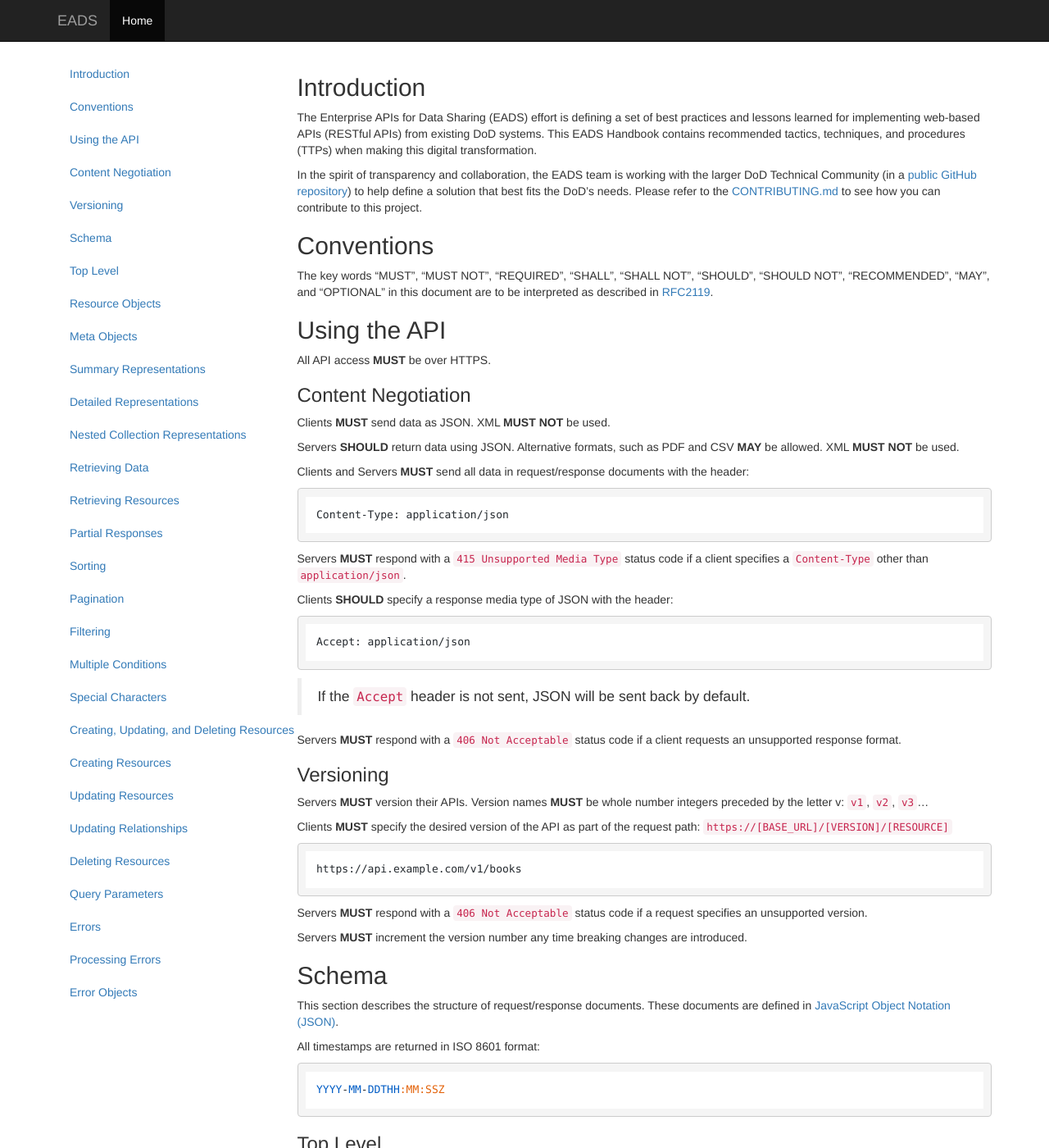
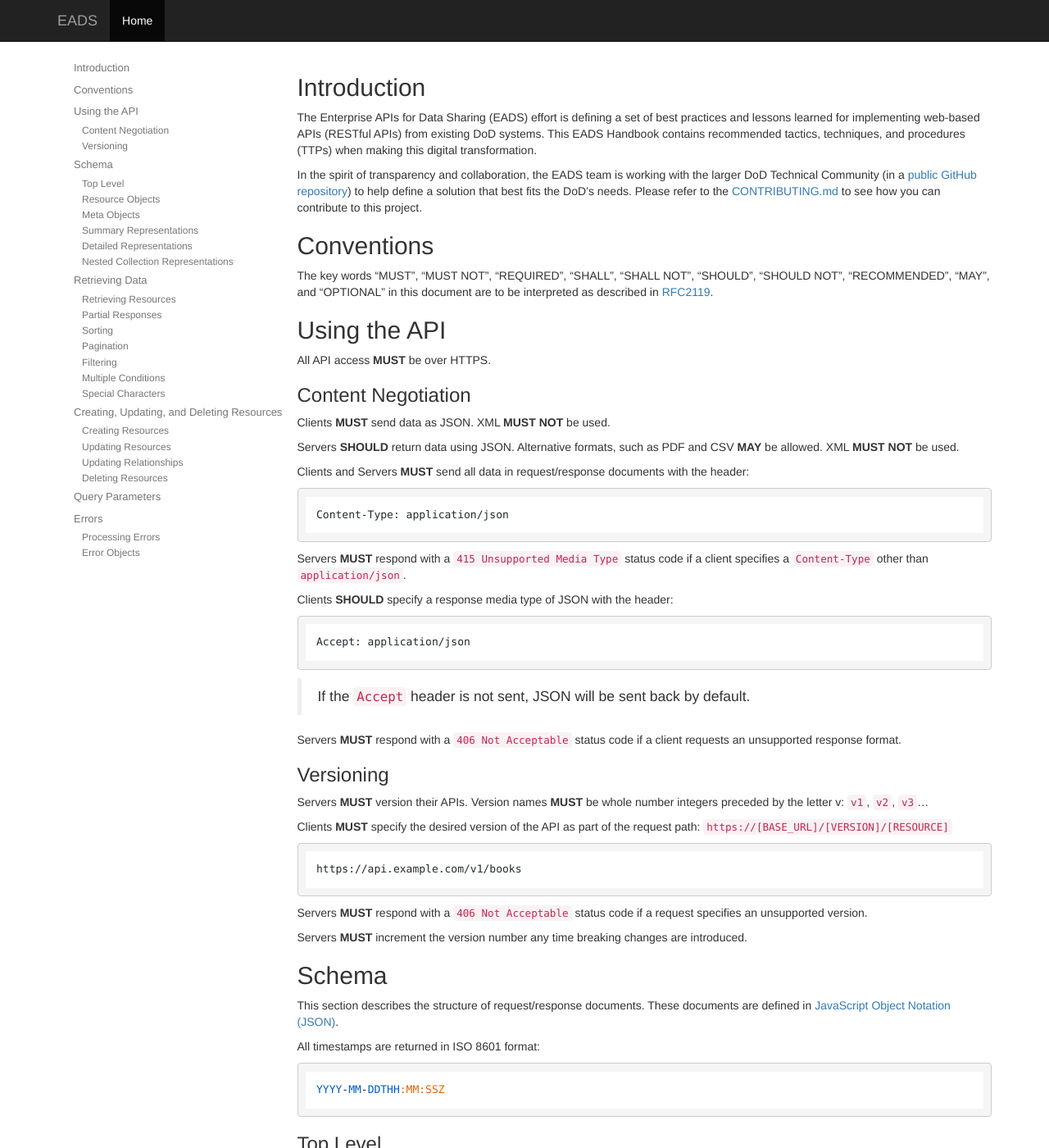
Before and after one commit to DoDCIO/eads, a Jekyll site: the page built from index.md, in a window 1280 px wide and 1400 px high. Shown: the whole window at 82% size. Built offline with Jekyll 4.4.1, drawn with Linux system fonts in a browser that asks for light colours; nearby versions of some CDN libraries.

Commit message:
adding navigation styles

```diff
--- a/_layouts/landing.html
+++ b/_layouts/landing.html
@@ -48,8 +48,8 @@
 
     <div class="container">
       <div class="row">
-        <div class="col-md-3 .scrollspy" role="complementary">
-          <nav id="document-outline" class="hidden-sm hidden-xs" data-spy="affix"></nav>
+        <div class="bs-docs-sidebar col-md-3" role="complementary">
+          <nav id="document-outline" class="document-outline hidden-sm hidden-xs" data-spy="affix"></nav>
         </div> <!-- /col-md-3 complementary -->
         <div class="col-md-9" role="main">
           <!-- Main jumbotron for a primary marketing message or call to action -->
--- a/stylesheets/eads.css
+++ b/stylesheets/eads.css
@@ -3,3 +3,18 @@ body {
   padding-bottom: 30px;
   position: relative;
 }
+
+.bs-docs-sidebar .nav>li>a{display:block;padding:4px 20px;font-size:13px;font-weight:500;color:#767676}
+.bs-docs-sidebar .nav>li>a:focus,.bs-docs-sidebar .nav>li>a:hover{padding-left:19px;color:#563d7c;text-decoration:none;background-color:transparent;border-left:1px solid #563d7c}
+.bs-docs-sidebar .nav>.active:focus>a,.bs-docs-sidebar .nav>.active:hover>a,.bs-docs-sidebar .nav>.active>a{padding-left:18px;font-weight:700;color:#563d7c;background-color:transparent;border-left:2px solid #563d7c}
+/*.bs-docs-sidebar .nav .nav{display:none;padding-bottom:10px}*/
+.bs-docs-sidebar .nav .nav>li>a{padding-top:1px;padding-bottom:1px;padding-left:30px;font-size:12px;font-weight:400}
+.bs-docs-sidebar .nav .nav>li>a:focus,.bs-docs-sidebar .nav .nav>li>a:hover{padding-left:29px}
+.bs-docs-sidebar .nav .nav>.active:focus>a,.bs-docs-sidebar .nav .nav>.active:hover>a,.bs-docs-sidebar .nav .nav>.active>a{padding-left:28px;font-weight:500}
+
+
+.bs-docs-sidebar .nav>.active>ul{display:block}
+.bs-docs-sidebar.affix,.bs-docs-sidebar.affix-bottom{width:213px}
+.bs-docs-sidebar.affix{position:fixed;top:20px}
+.bs-docs-sidebar.affix-bottom{position:absolute}
+.bs-docs-sidebar.affix .bs-docs-sidenav,.bs-docs-sidebar.affix-bottom .bs-docs-sidenav{margin-top:0;margin-bottom:0}
```
